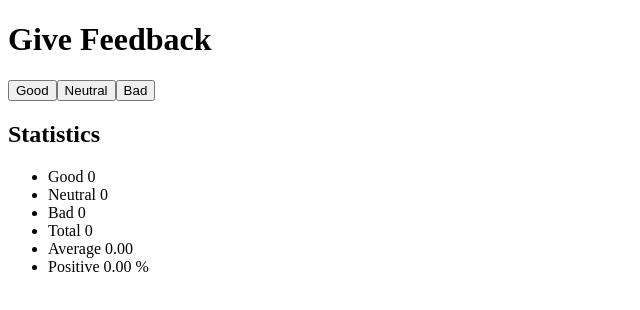
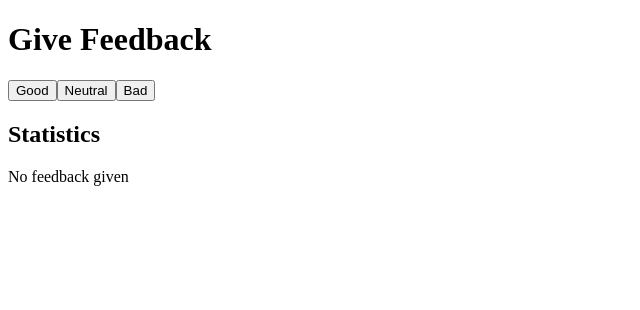
Before and after one commit to Jose-ManDev/fullstack-open-notes, a React (Vite) app in the folder exercises/Parte 1/unicafe/: page / in a window 1280 px wide. Shown: the top 310 px of the page, without its empty margins (0-640 px from the left). Built offline with nearby package versions, Linux system fonts and the light colour scheme.

Commit message:
Solved exercise 1.9

```diff
--- a/exercises/Parte 1/unicafe/src/App.tsx
+++ b/exercises/Parte 1/unicafe/src/App.tsx
@@ -1,4 +1,4 @@
-import { ReactNode, useState } from "react";
+import { useState } from "react";
 import FeedbackForm from "./features/FeedbackForm";
 import Button from "./components/Button";
 import Statistics from "./features/Statistics";
--- a/exercises/Parte 1/unicafe/src/features/Statistics.tsx
+++ b/exercises/Parte 1/unicafe/src/features/Statistics.tsx
@@ -33,5 +33,14 @@ export default function Statistics({ stats }: StatisticsProps) {
     { label: "Positive", value: `${getPositive().toFixed(2)} %` },
   ];
 
+  if (getTotal() === 0) {
+    return (
+      <div>
+        <h2>Statistics</h2>
+        No feedback given
+      </div>
+    );
+  }
+
   return <Display title="Statistics" data={statsArray} />;
 }
```
